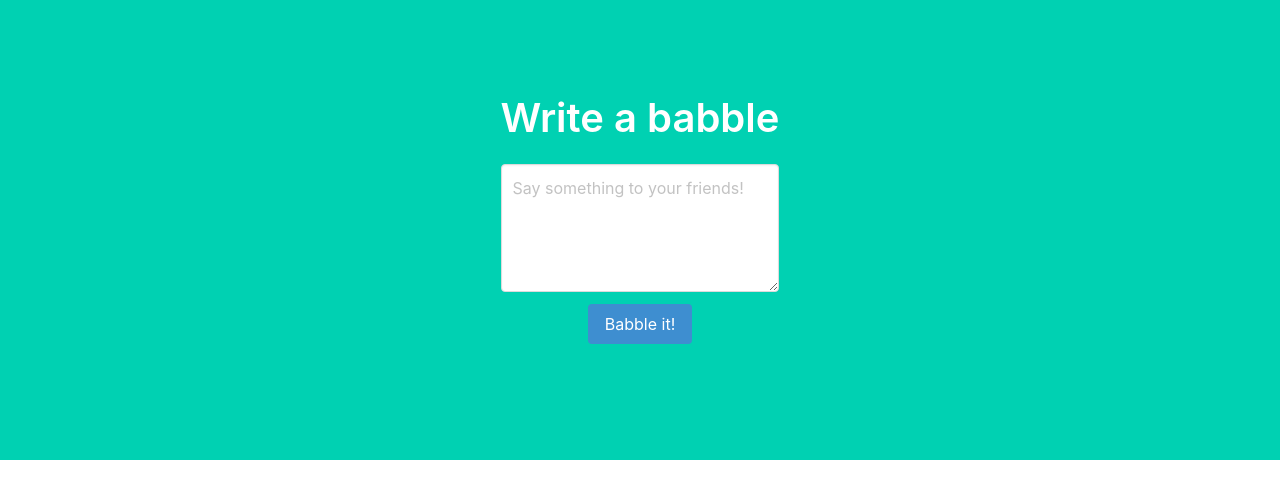
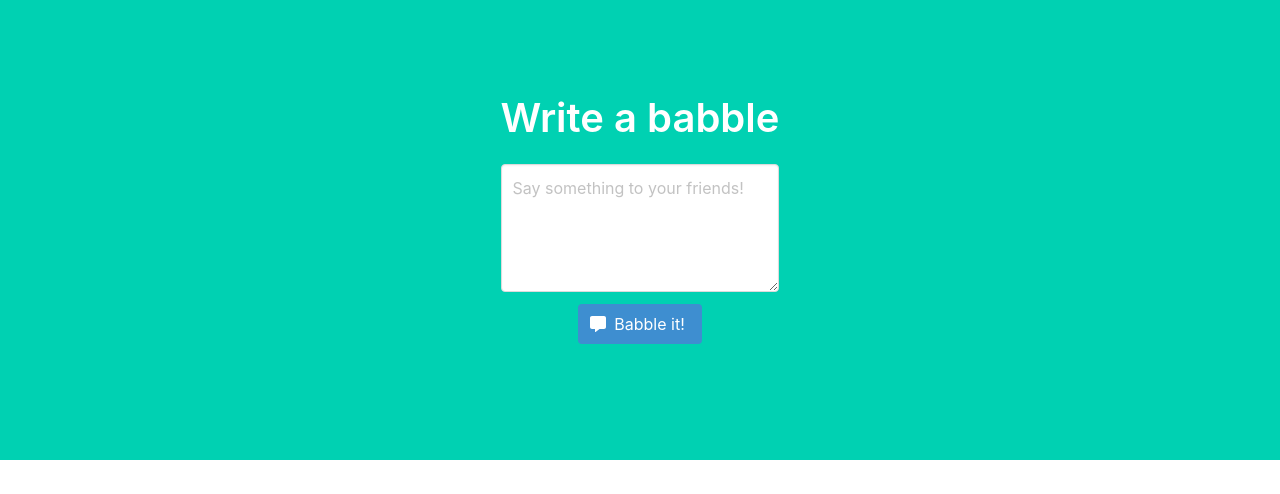
Before and after one commit to GabCh/Babbler, a Flask app: page /new-babble in a window 1280 px wide. Shown: the part 111-605 px from the top of the page. Run offline with Flask 2, Linux system fonts and the light colour scheme; the visitor is signed in with stand-in values (Sample User, id 1); some libraries are stand-ins or nearby versions.

Commit message:
added icon...

```diff
--- a/src/templates/partials/newbabble.html
+++ b/src/templates/partials/newbabble.html
@@ -9,7 +9,12 @@
                 <textarea name="babble" maxlength="255" class="textarea" placeholder="Say something to your friends!"></textarea>
             </div>
             <div class="has-text-centered">
-                <button class="button is-info spaced" type="submit">Babble it!</button>
+                <button class="button is-info spaced" type="submit">
+                    <span class="icon">
+                        <i class="fa fa-comment-alt"></i>
+                    </span>
+                    <span>Babble it!</span>
+                </button>
             </div>
         </form>
     </div>
```
